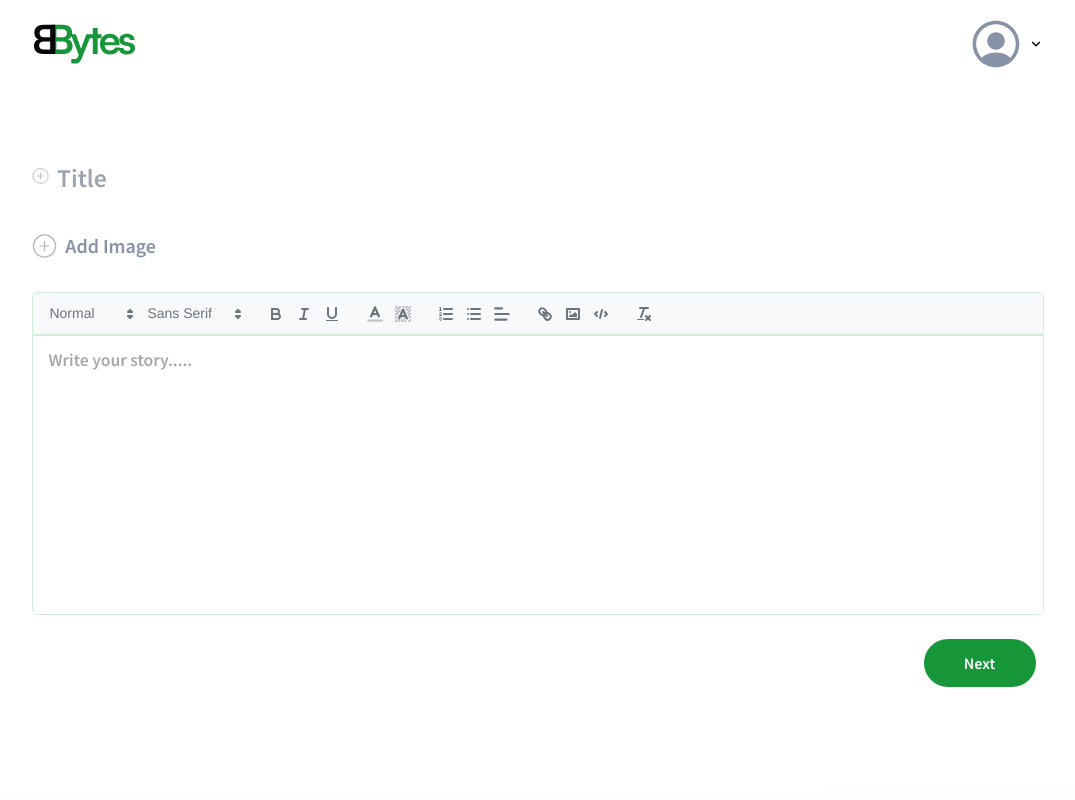
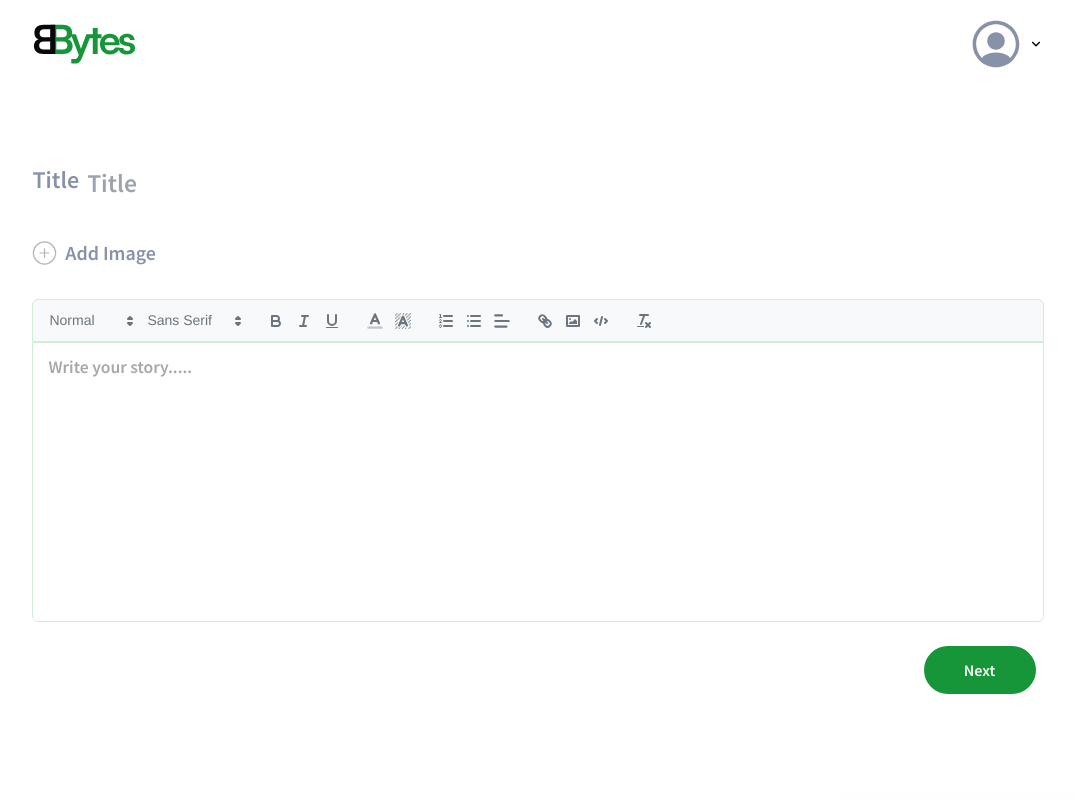
Before and after one commit to Elue-dev/BytesBlog-Client, a React (Vite) app: page /blog/write in a window 1280 px wide. Shown: the top 800 px of the page, without its empty margins (102-1177 px from the left). Built offline with nearby package versions, Linux system fonts and the light colour scheme.

Commit message:
patch: revamp of step one of post creation ui placements

```diff
--- a/src/components/add_post/step_one/index.tsx
+++ b/src/components/add_post/step_one/index.tsx
@@ -75,7 +75,7 @@ export default function StepOne({
     <>
       <section className="container max-w-lg p-0 pt-12 sm:pt-20">
         <div className="flex items-center justify-start gap-2">
-          <img src={plusIcon} alt="title" className="h-4" />
+          <h2 className="text-2xl font-semibold text-grayLight">Title</h2>
           <input
             type="text"
             value={title}
@@ -97,6 +97,21 @@ export default function StepOne({
           <div onClick={() => imageUploadRef.current.click()}>
             {imagePreview ? (
               <>
+                <div className="mb-6 flex items-center justify-between">
+                  <h2 className="mb-2 text-2xl font-semibold text-grayLight">
+                    Image
+                  </h2>
+                  <Button
+                    className="flex h-12 w-32 items-center justify-center whitespace-nowrap bg-primaryColorLighter text-primaryColor"
+                    onClick={() => {
+                      setImage(undefined);
+                      setImagePreview(undefined);
+                      imageUploadRef.current.click();
+                    }}
+                  >
+                    Change Image
+                  </Button>
+                </div>
                 <img
                   src={imagePreview}
                   alt="blog image"
@@ -123,21 +138,7 @@ export default function StepOne({
           />
         </div>
 
-        <div className="flex items-center justify-between rounded-sm pt-6">
-          {imagePreview ? (
-            <Button
-              className="flex h-12 w-32 items-center justify-center whitespace-nowrap bg-primaryColorLighter text-primaryColor"
-              onClick={() => {
-                setImage(undefined);
-                setImagePreview(undefined);
-                imageUploadRef.current.click();
-              }}
-            >
-              Change Image
-            </Button>
-          ) : (
-            <div></div>
-          )}
+        <div className="flex items-center justify-end rounded-sm pt-6">
           <Button
             className="flex h-12 w-28 items-center justify-center bg-primaryColor text-white hover:bg-primaryColorHover"
             onClick={handleNextStep}
--- a/src/components/add_post/step_one/step.one.module.scss
+++ b/src/components/add_post/step_one/step.one.module.scss
@@ -1,11 +1,11 @@
 @use "../../../sass/mixins" as *;
 
 .title {
-  font-size: 2rem;
+  font-size: 2.3rem;
   width: 100%;
 
   @include mQ(500px) {
-    font-size: 1.2rem;
+    font-size: 1.8rem;
   }
 }
 .title::placeholder {
--- a/src/components/add_post/step_two/index.tsx
+++ b/src/components/add_post/step_two/index.tsx
@@ -46,6 +46,9 @@ export default function StepTwo({
     if (isNaN(convertReadTime))
       return revealAlert("Read time must be a number eg 1, 2, 3", "error");
 
+    if (convertReadTime === 0 || convertReadTime < 1)
+      return revealAlert("Read time must be 1 and above", "error");
+
     if (categories.length === 0)
       return revealAlert(
         "Please select at least one category for this post",
@@ -83,7 +86,7 @@ export default function StepTwo({
               (minutes).
             </p>
             <input
-              type="text"
+              type="number"
               value={readTime}
               name="readTime"
               onChange={handleInputChange}
```
Also changed, not shown: src/types/context/index.ts (deleted).
